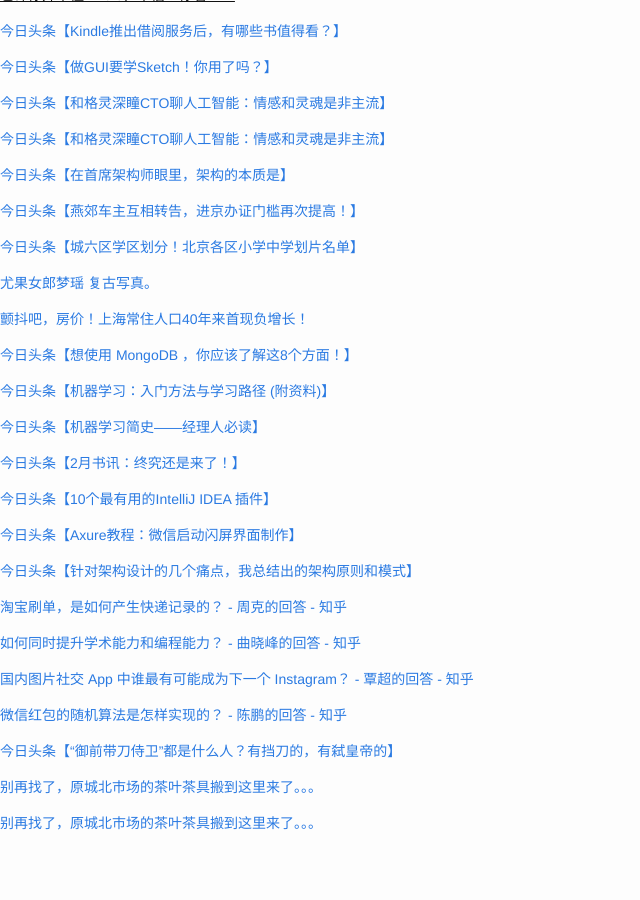
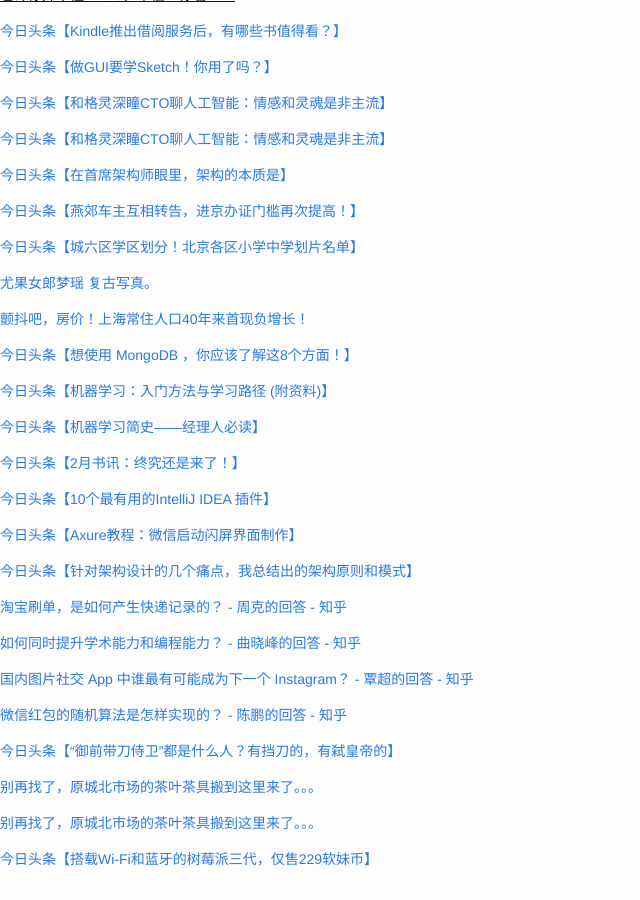
Before and after one commit to cnwarden/cnwarden.github.io, a Jekyll site: the page built from fav/index.md, in a window 1280 px wide and 900 px high, scrolled down 1266 px. Shown: the whole window, without its empty margins (0-640 px from the left). Built offline with Jekyll 4.4.1, drawn with Linux system fonts in a browser that asks for light colours; emoji names are drawn with the system emoji font; before the commit the page ends 2130 px from its top, so only the background shows below that.

Commit message:
auto commit

```diff
--- a/fav/index.md
+++ b/fav/index.md
@@ -118,3 +118,5 @@ title:  fav
 [别再找了，原城北市场的茶叶茶具搬到这里来了。。。](http://mp.weixin.qq.com/s?__biz=MjM5ODE2ODM0MA==&mid=410540711&idx=1&sn=e268584d258e8d92aac2a4d04032f50f&scene=0#wechat_redirect)
 
 [别再找了，原城北市场的茶叶茶具搬到这里来了。。。](http://mp.weixin.qq.com/s?__biz=MjM5ODE2ODM0MA==&mid=410540711&idx=1&sn=e268584d258e8d92aac2a4d04032f50f&scene=0#wechat_redirect)
+
+[今日头条【搭载Wi-Fi和蓝牙的树莓派三代，仅售229软妹币】](http://toutiao.com/item/6256910812015755777/?iid=3764603574&app=news_article&tt_from=android_share&utm_source=email&utm_medium=toutiao_android&utm_campaign=client_share)
```
